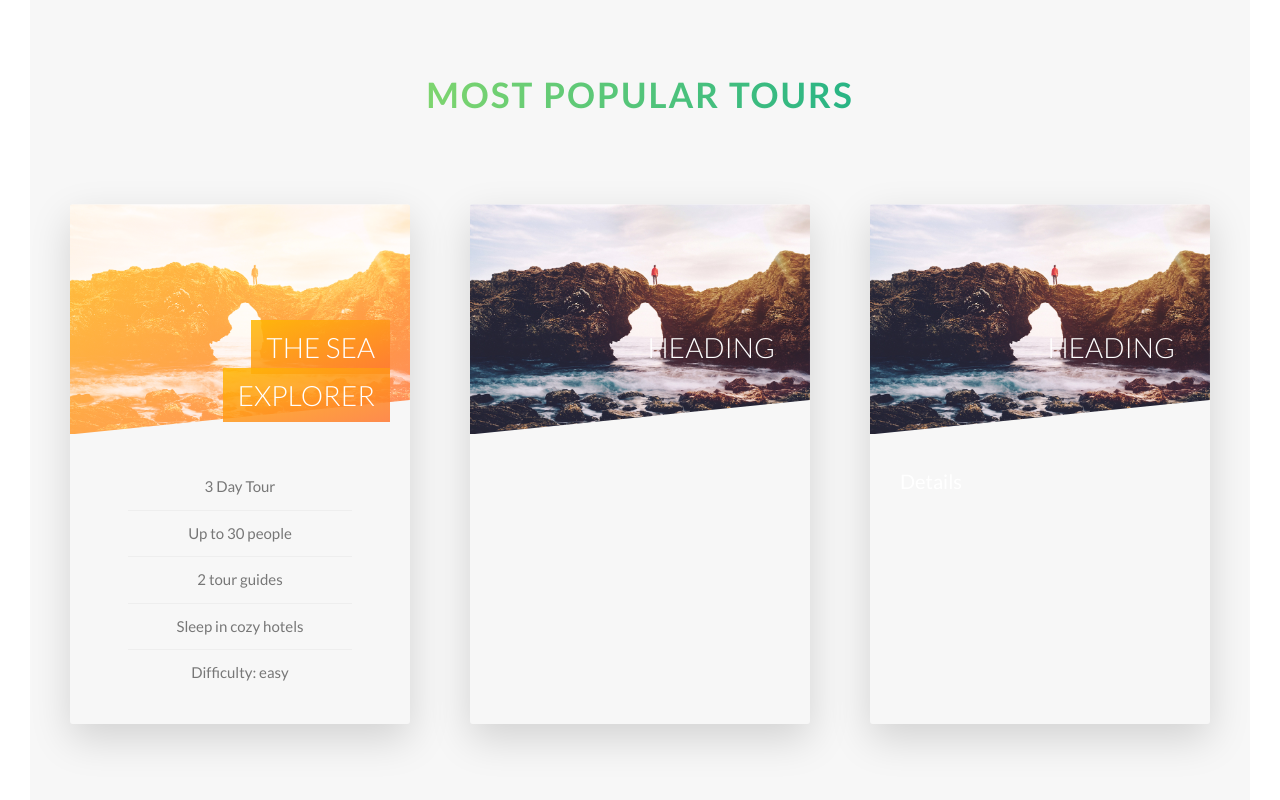
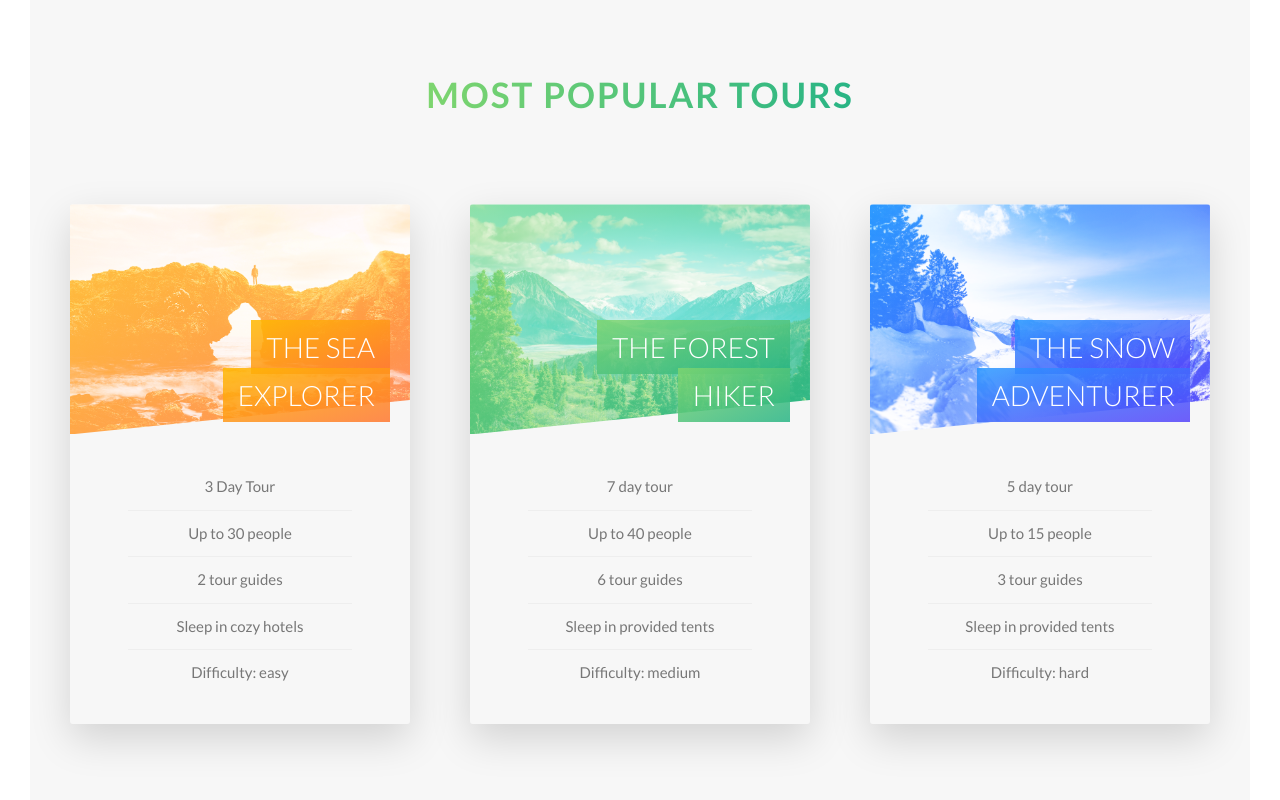
Before and after one commit to d-la/Landing-page, a website: page index.html in a window 1280 px wide. Shown: the part 2506-3306 px from the top of the page. Drawn offline with Linux system fonts and the light colour scheme.

Commit message:
Finished up cards section

```diff
--- a/index.html
+++ b/index.html
@@ -152,26 +152,53 @@
                   </div>
                 </div>
 
-                <div class="card__side card__side--back card__side--back-2">
-                    Back
+                <div class="card__side card__side--back card__side--back-1">
+                    <div class="card__cta">
+                      <div class="card__price-box">
+                        <p class="card__price-only">
+                          Only
+                        </p>
+                        <p class="card__price-value">
+                          $297
+                        </p>
+                      </div>
+                      <a href="" class="btn btn--white">Book now!</a>
+                    </div>
                 </div>
               </div>
             </div>
+
             <div class="col-1-of-3">
               <div class="card">
                   <div class="card__side card__side--front">
                     <div class="card__picture card__picture--2">
                     </div>
                     <h4 class="card__heading">
-                      <span class="card__heading-span card__heading-span--2">Heading</span>
+                      <span class="card__heading-span card__heading-span--2">The Forest Hiker</span>
                     </h4>
                     <div class="card__details">
-
+                      <ul>
+                        <li>7 day tour</li>
+                        <li>Up to 40 people</li>
+                        <li>6 tour guides</li>
+                        <li>Sleep in provided tents</li>
+                        <li>Difficulty: medium</li>
+                      </ul>
                     </div>
                   </div>
 
                   <div class="card__side card__side--back card__side--back-2">
-                      Back
+                    <div class="card__cta">
+                      <div class="card__price-box">
+                        <p class="card__price-only">
+                          Only
+                        </p>
+                        <p class="card__price-value">
+                          $497
+                        </p>
+                      </div>
+                      <a href="" class="btn btn--white">Book now!</a>
+                    </div>
                   </div>
               </div>
             </div>
@@ -181,16 +208,32 @@
                       <div class="card__picture card__picture--3">
                       </div>
                       <h4 class="card__heading">
-                        <span class="card__heading-span card__heading-span--3">Heading</span>
+                        <span class="card__heading-span card__heading-span--3">The Snow Adventurer</span>
 
                       </h4>
                       <div class="card__details">
-                        Details
+                        <ul>
+                          <li>5 day tour</li>
+                          <li>Up to 15 people</li>
+                          <li>3 tour guides</li>
+                          <li>Sleep in provided tents</li>
+                          <li>Difficulty: hard</li>
+                        </ul>
                       </div>
                   </div>
 
                     <div class="card__side card__side--back card__side--back-3">
-                        Back
+                      <div class="card__cta">
+                        <div class="card__price-box">
+                          <p class="card__price-only">
+                            Only
+                          </p>
+                          <p class="card__price-value">
+                            $897
+                          </p>
+                        </div>
+                        <a href="" class="btn btn--white">Book now!</a>
+                      </div>
                     </div>
               </div>
             </div>
--- a/sass/components/_card.scss
+++ b/sass/components/_card.scss
@@ -32,6 +32,10 @@
         background-image: linear-gradient(to right bottom, $color-secondary-light, $color-secondary-dark);
       }
 
+      &-2{
+        background-image: linear-gradient(to right bottom, $color-primary-light, $color-primary-dark);
+      }
+
       &-3{
         background-image: linear-gradient(to right bottom, $color-tertiary-light, $color-tertiary-dark);
       }
@@ -60,11 +64,11 @@
     }
 
     &--2{
-      background-image: url(../img/nat-5.jpg);
+      background-image: linear-gradient(to right bottom, $color-primary-light, $color-primary-dark), url(../img/nat-6.jpg);
     }
 
     &--3{
-      background-image: url(../img/nat-5.jpg);
+      background-image: linear-gradient(to right bottom, $color-tertiary-light, $color-tertiary-dark),url(../img/nat-7.jpg);
     }
   }
 
@@ -94,11 +98,19 @@
     }
 
     &--2{
-
+      background-image: linear-gradient(
+        to right bottom,
+        rgba($color-primary-light, .85),
+        rgba($color-primary-dark, .85)
+      );
     }
 
     &--3{
-
+      background-image: linear-gradient(
+        to right bottom,
+        rgba($color-tertiary-light, .85),
+        rgba($color-tertiary-dark, .85)
+      );
     }
   }
 
@@ -122,4 +134,29 @@
       }
     }
   }
+
+  &__cta{
+    position: absolute;
+    top: 50%;
+    left: 50%;
+    transform: translate(-50%, -50%);
+    width: 90%;
+    text-align: center;
+  }
+
+  &__price-box{
+    text-align: center;
+    color: $color-white;
+    margin-bottom: 8rem;
+  }
+
+  &__price-only{
+    font-size: 1.4rem;
+    text-transform: uppercase;
+  }
+
+  &__price-value{
+    font-size: 6rem;
+    font-weight: 100;
+  }
 }
```
Also changed, not shown: css/style.css.
